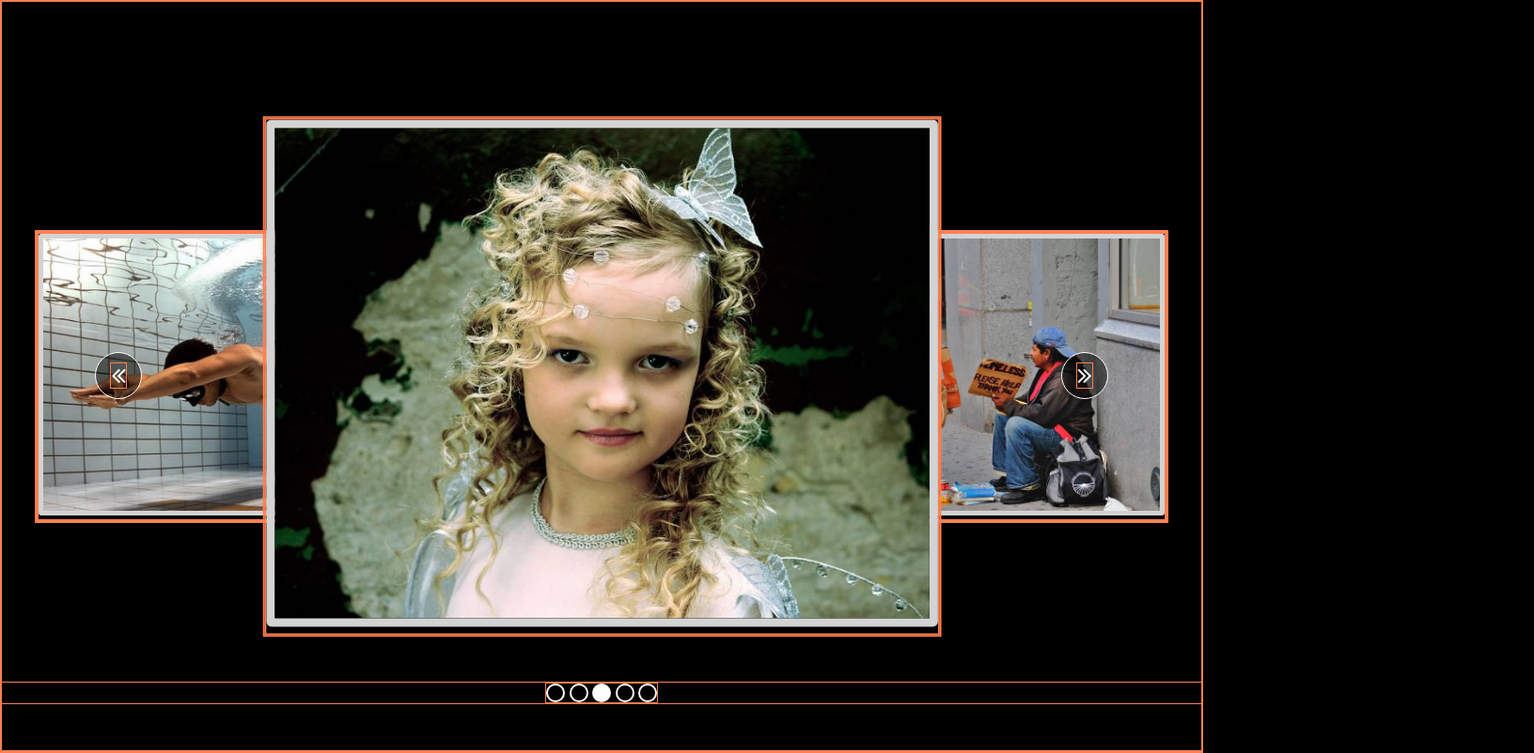
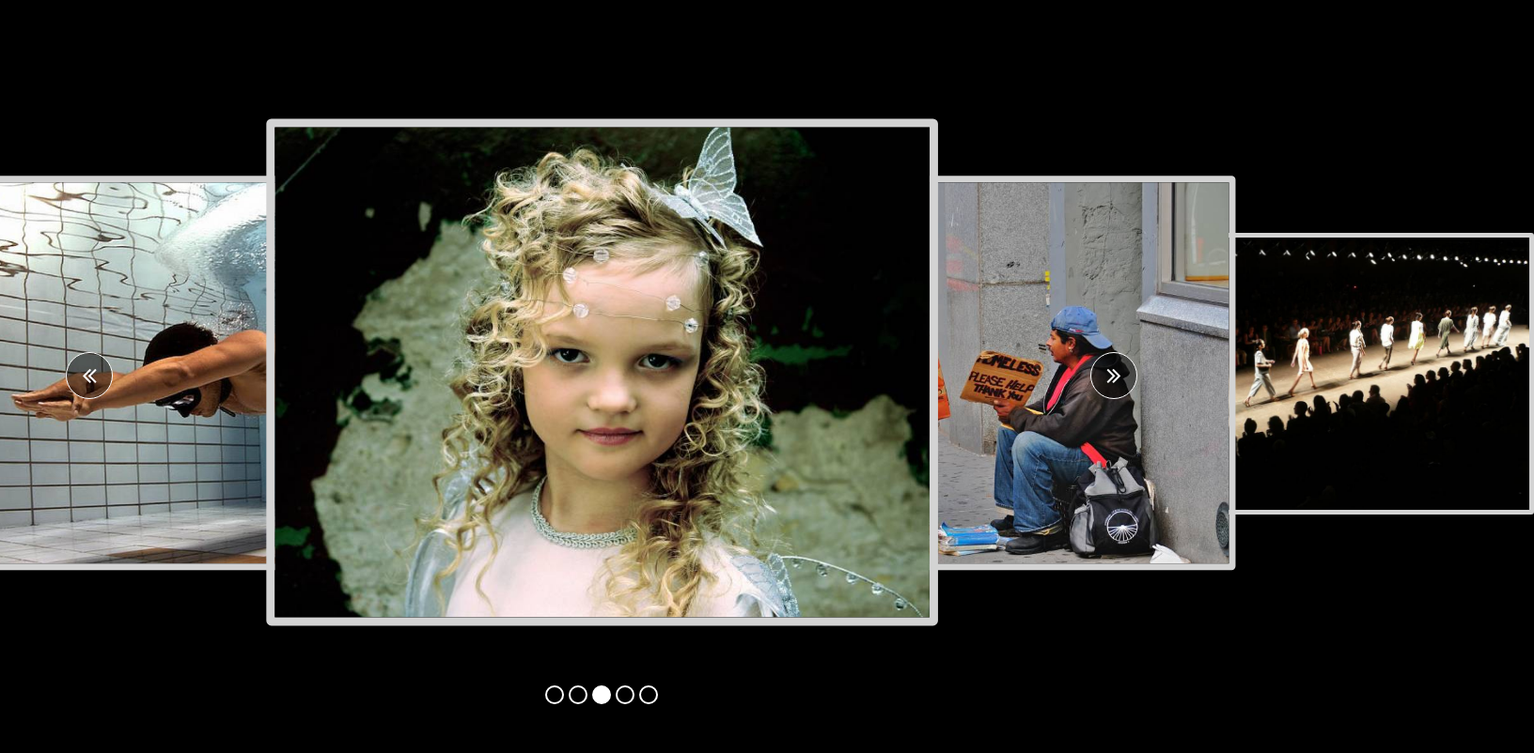
Before and after one commit to piwnk/kodilla, a plain HTML site: page 10.3 jQuery events/index.html in a window 1280 px wide. Shown: the whole page at 94% size, 1632 px wide, since content can reach past the window. Drawn offline with nearby package versions, Linux system fonts and the light colour scheme.

Commit message:
10.3 working

```diff
--- a/10.3 jQuery events/script.js
+++ b/10.3 jQuery events/script.js
@@ -30,16 +30,13 @@ $(function () {
   };
 
   const addIndicatorsEventListener = () => {
-    // console.log($carouselIndicators);
     $carouselIndicators.on('mouseenter', (e) => {
-      console.log('asdf');
       $(e.currentTarget).css('transform', 'scale(1.3)');
     });
     $carouselIndicators.on('mouseleave', (e) => {
       $(e.currentTarget).css('transform', 'scale(1)');
     });
     $carouselIndicators.on('click', (e) => {
-      console.log(e.currentTarget);
       let indicatorIndex = $(e.currentTarget).index();
       let imgCountPosition = imgCount.indexOf(indicatorIndex);
       for (let i = 0; i < imgCountPosition; i++) {
--- a/10.3 jQuery events/style.scss
+++ b/10.3 jQuery events/style.scss
@@ -1,18 +1,16 @@
 * {
     margin: 0;
-    box-sizing: border-box;
-     border: 1px solid coral;
+    box-sizing: border-box; //  border: 1px solid coral;
 }
 
 body {
-    // display: flex;
     display: grid;
-    grid-template-rows: repeat(3, 1fr); // width: 1200px;
-    // width: 100vw;
+    grid-template-rows: repeat(3, 1fr);
     justify-content: center;
     align-items: center;
     height: 100vh;
     background: black;
+    overflow: hidden;
 }
 
 #carousel {
@@ -29,7 +27,6 @@ body {
         height: 100%;
         left: 0;
         top: 0;
-        z-index: 3;
         button {
             position: absolute;
             height: 50px;
@@ -38,11 +35,20 @@ body {
             border-radius: 50%;
             background-color: rgba(0, 0, 0, .5);
             color: white;
+            z-index: 3;
+            &:hover {
+               background-color: rgba(0, 0, 0, .8);
+
+               i {
+                  transform: scale(1.3);
+               }
+            }
+
             &:first-child {
-                left: 100px;
+                left: 70px;
             }
             &:last-child {
-                right: 100px;
+                right: 70px;
             }
             i {
                 font-size: 2em;
@@ -76,12 +82,11 @@ body {
     ul {
         list-style: none;
         padding: 0;
-        display: grid;
-        grid-template: 1fr / repeat(3, 1fr); // display: flex;
+        display: flex;
         justify-content: center;
-        // overflow: hidden;
         @media (max-width: 1024px) {
             // grid-template: repeat(3, 1fr) / 1fr;
+            // flex-direction: column;
         }
         li {
             float: left;
@@ -90,7 +95,6 @@ body {
             }
             div {
                 padding: 0;
-                overflow: hidden;
                 img {
                     height: 300px;
                     border: 5px solid lightgrey;
@@ -99,21 +103,25 @@ body {
             }
             &:nth-child(2),
             &:nth-child(4) {
+                transform: scale(1.4);
+                transition: ease-in-out .5s;
+                z-index: 1;
+            }
+            &:nth-child(3) {
+                transform: scale(1.8);
+                transition: ease-in-out .5s;
+                z-index: 2;
+            }
+            &:nth-child(1),
+            &:nth-child(5) {
+                // display: none;
                 transform: scale(1);
-                transition: ease-in-out .5s; //  z-index: 0;
+                transition: ease-in-out .5s;
+                z-index: 0;
                 @media (max-width: 1024px) {
                     display: none;
                 }
             }
-            &:nth-child(3) {
-                transform: scale(1.8);
-                transition: ease-in-out .5s;
-                z-index: 1;
-            }
-            &:nth-child(1),
-            &:nth-child(5) {
-                display: none;
-            }
         }
     }
 }
```
Also changed, not shown: 10.3 jQuery events/style.css, 1 other file.
